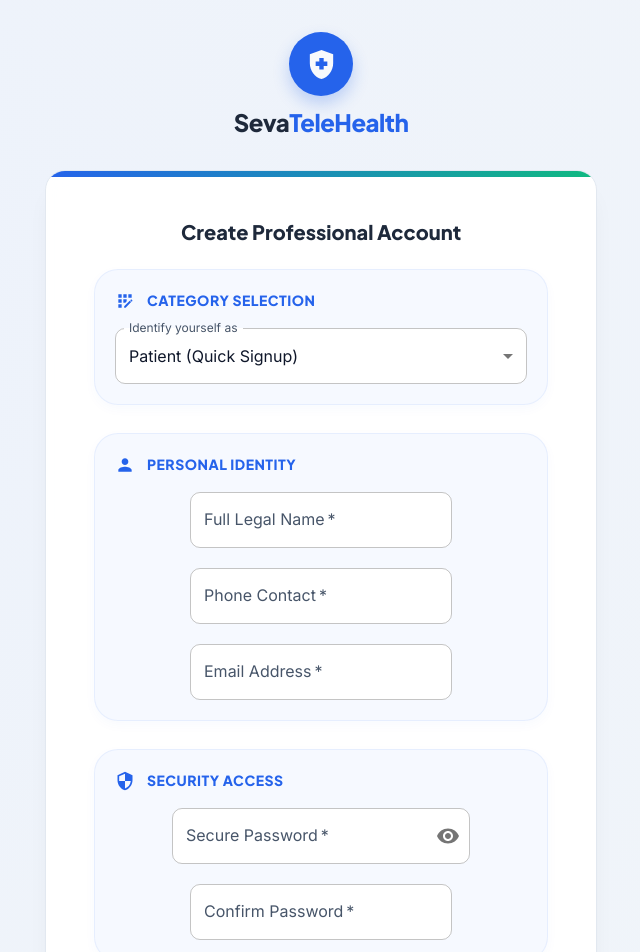
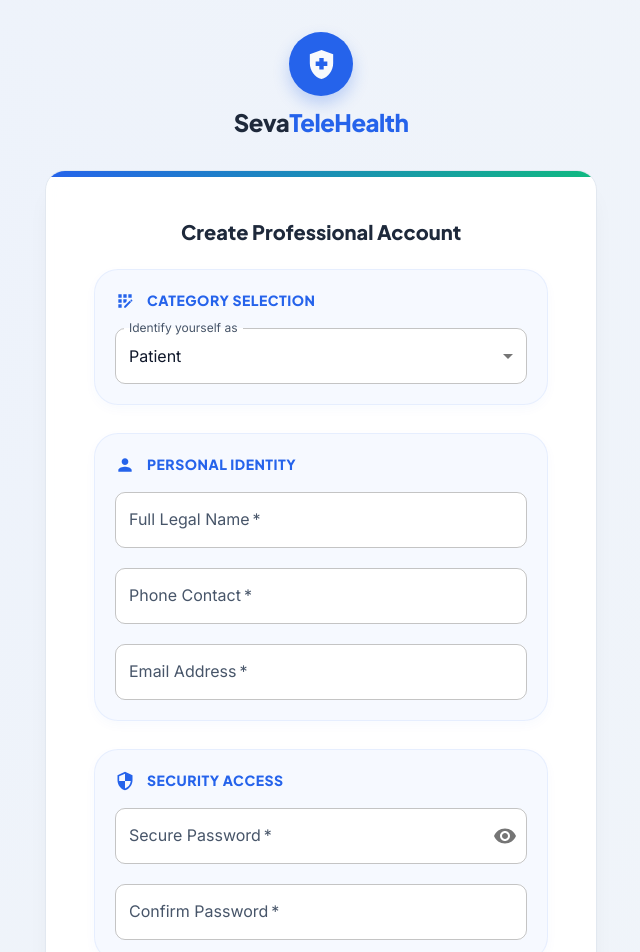
Before and after one commit to Rishindra07/tele-med, a React (Vite) app in the folder frontend/: page /register in a window 1280 px wide. Shown: the top 952 px of the page, without its empty margins (319-959 px from the left). Built offline with nearby package versions, Linux system fonts and the light colour scheme.

Commit message:
signup page updated

```diff
--- a/frontend/src/pages/auth/Login.jsx
+++ b/frontend/src/pages/auth/Login.jsx
@@ -90,7 +90,7 @@ export default function Login() {
       p: { xs: 2, sm: 4 },
       justifyContent: 'center'
     }}>
-      <Container maxWidth="xs">
+      <Container maxWidth="sm">
         <Box sx={{ display: "flex", flexDirection: "column", alignItems: "center" }}>
 
           <Box sx={{ mb: 4, textAlign: 'center' }}>
--- a/frontend/src/pages/auth/Register.jsx
+++ b/frontend/src/pages/auth/Register.jsx
@@ -219,9 +219,9 @@ export default function Register() {
               '& .MuiOutlinedInput-root': { borderRadius: 3, bgcolor: '#fff' }
           }}
         >
-          <MenuItem value="patient">Patient (Quick Signup)</MenuItem>
-          <MenuItem value="doctor">Medical Specialist (Two-Step)</MenuItem>
-          <MenuItem value="pharmacist">Authorized Pharmacy (Two-Step)</MenuItem>
+          <MenuItem value="patient">Patient</MenuItem>
+          <MenuItem value="doctor">Medical Specialist</MenuItem>
+          <MenuItem value="pharmacist">Authorized Pharmacy</MenuItem>
         </TextField>
       </Box>
 
@@ -235,8 +235,7 @@ export default function Register() {
         <Typography variant="subtitle2" fontWeight={800} color="primary" sx={{ mb: 2, display: 'flex', alignItems: 'center', gap: 1.5, letterSpacing: 0.5 }}>
           <Person fontSize="small" /> PERSONAL IDENTITY
         </Typography>
-        <Grid container spacing={2.5} justifyContent="center">
-          <Grid item xs={12}>
+        <Stack spacing={2.5}>
           <TextField
             required
             fullWidth
@@ -246,8 +245,6 @@ export default function Register() {
             error={!!errors.name}
             sx={{ '& .MuiOutlinedInput-root': { borderRadius: 3, bgcolor: '#fff' } }}
           />
-          </Grid>
-          <Grid item xs={12}>
           <TextField
             required
             fullWidth
@@ -261,9 +258,6 @@ export default function Register() {
             helperText={errors.phone?.message}
             sx={{ '& .MuiOutlinedInput-root': { borderRadius: 3, bgcolor: '#fff' } }}
           />
-          </Grid>
-
-          <Grid item xs={12}>
           <TextField
             required
             fullWidth
@@ -276,8 +270,7 @@ export default function Register() {
             error={!!errors.email}
             sx={{ '& .MuiOutlinedInput-root': { borderRadius: 3, bgcolor: '#fff' } }}
           />
-          </Grid>
-        </Grid>
+        </Stack>
       </Box>
 
       {(role === 'doctor' || role === 'pharmacist') && (
@@ -294,10 +287,9 @@ export default function Register() {
               <Typography variant="subtitle2" fontWeight={800} sx={{ mb: 2.5, display: 'flex', alignItems: 'center', gap: 1.5, color: role === 'doctor' ? ACCENT_TEAL : '#D97706' }}>
                  {role === 'doctor' ? <AssignmentInd /> : <PharmacyIcon />} CORE PROFESSIONAL DETAILS
               </Typography>
-                    <Grid container spacing={2} justifyContent="center">
+                    <Stack spacing={2}>
                         {role === 'doctor' ? (
                             <>
-                                <Grid item xs={12}>
                                 <TextField
                                     required
                                     fullWidth
@@ -306,8 +298,6 @@ export default function Register() {
                                     error={!!errors.medicalLicense}
                                     sx={{ '& .MuiOutlinedInput-root': { borderRadius: 3, bgcolor: '#fff' } }}
                                 />
-                                </Grid>
-                                <Grid item xs={12}>
                                 <TextField
                                     required
                                     fullWidth
@@ -316,11 +306,9 @@ export default function Register() {
                                     error={!!errors.specialization}
                                     sx={{ '& .MuiOutlinedInput-root': { borderRadius: 3, bgcolor: '#fff' } }}
                                 />
-                                </Grid>
                             </>
                         ) : (
                             <>
-                                <Grid item xs={12}>
                                 <TextField
                                     required
                                     fullWidth
@@ -329,8 +317,6 @@ export default function Register() {
                                     error={!!errors.pharmacyName}
                                     sx={{ '& .MuiOutlinedInput-root': { borderRadius: 3, bgcolor: '#fff' } }}
                                 />
-                                </Grid>
-                                <Grid item xs={12}>
                                 <TextField
                                     required
                                     fullWidth
@@ -339,10 +325,9 @@ export default function Register() {
                                     error={!!errors.licenseNumber}
                                     sx={{ '& .MuiOutlinedInput-root': { borderRadius: 3, bgcolor: '#fff' } }}
                                 />
-                                </Grid>
                             </>
                         )}
-                    </Grid>
+                    </Stack>
           </Box>
         </Fade>
       )}
@@ -357,8 +342,7 @@ export default function Register() {
         <Typography variant="subtitle2" fontWeight={800} color="primary" sx={{ mb: 2, display: 'flex', alignItems: 'center', gap: 1.5, letterSpacing: 0.5 }}>
           <Security fontSize="small" /> SECURITY ACCESS
         </Typography>
-        <Grid container spacing={2.5} justifyContent="center">
-          <Grid item xs={12}>
+        <Stack spacing={2.5}>
           <TextField
             required
             fullWidth
@@ -377,8 +361,6 @@ export default function Register() {
             }}
             sx={{ '& .MuiOutlinedInput-root': { borderRadius: 3, bgcolor: '#fff' } }}
           />
-          </Grid>
-          <Grid item xs={12}>
           <TextField
             required
             fullWidth
@@ -390,8 +372,7 @@ export default function Register() {
             error={!!errors.confirmPassword}
             sx={{ '& .MuiOutlinedInput-root': { borderRadius: 3, bgcolor: '#fff' } }}
           />
-          </Grid>
-        </Grid>
+        </Stack>
       </Box>
     </Stack>
   );
```
Lines whose indentation alone changed are shown as unchanged.
